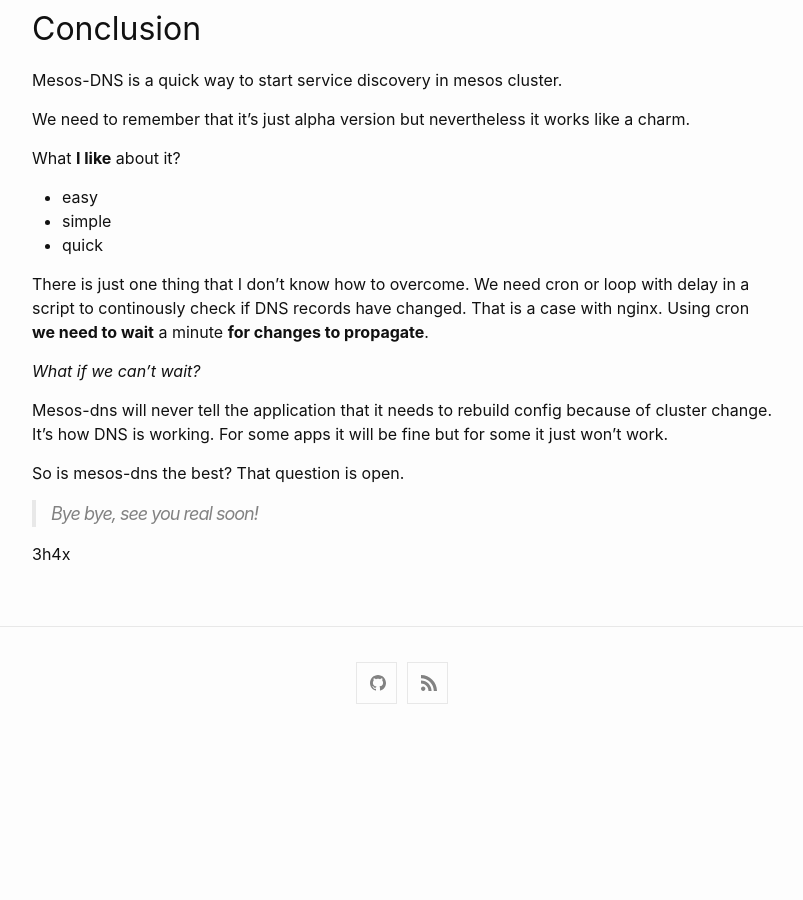
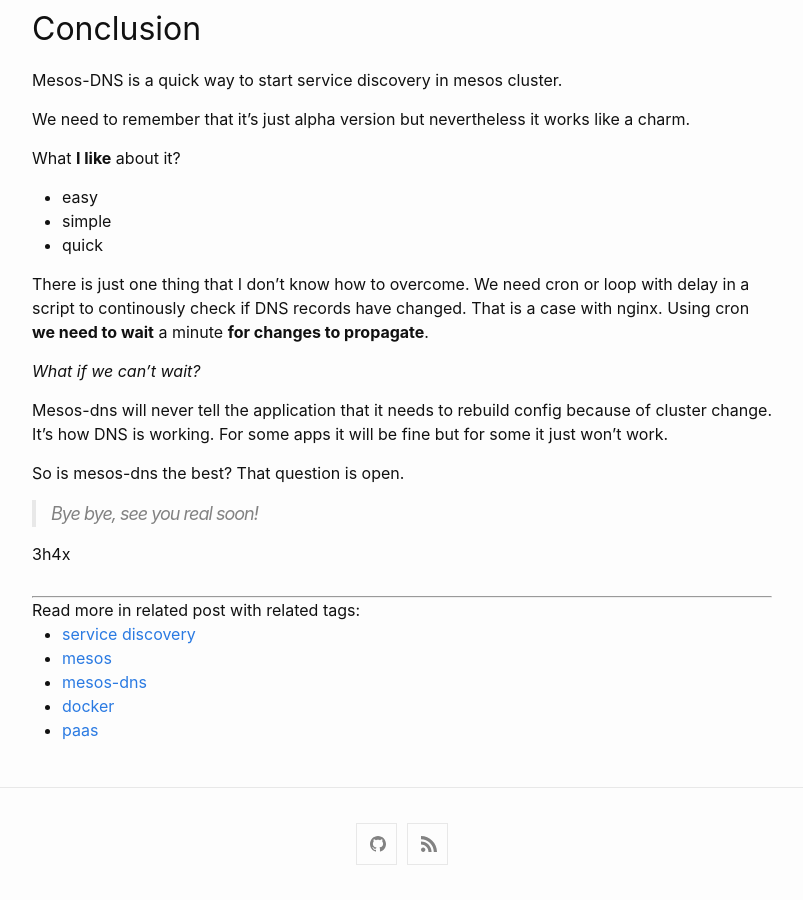
Before and after one commit to 3h4x/3h4x.github.io, a Jekyll site: the page built from _posts/2015-04-02-mesos-dns.md, in a window 1280 px wide and 900 px high, scrolled down 4035 px. Shown: the whole window, without its empty margins (238-1041 px from the left). Built offline with Jekyll 4.4.1, drawn with Linux system fonts in a browser that asks for light colours; before the commit the page ends 4774 px from its top, so only the background shows below that.

Commit message:
Added related tags at bottom of post

```diff
--- a/_includes/header.html
+++ b/_includes/header.html
@@ -4,7 +4,7 @@
     {%- assign default_paths = site.pages | map: "path" -%}
     {%- assign page_paths = site.header_pages | default: default_paths -%}
     {%- assign titles_size = site.pages | map: 'title' | join: '' | size -%}
-    <a class="site-title" rel="author" href="{{ "/" | relative_url }}">{{ site.title | escape }}</a><
+    <a class="site-title" rel="author" href="{{ "/" | relative_url }}">{{ site.title | escape }}</a>
 
     {%- if titles_size > 0 -%}
       <nav class="site-nav">
--- a/_layouts/post.html
+++ b/_layouts/post.html
@@ -30,6 +30,16 @@ layout: default
     {{ content }}
   </div>
 
+  <hr>
+
+  Read more in related post with related tags:
+  <ul>
+  {% for tag in page.tags %}
+      <li><a href="/tags/#{{ tag }}">{{ tag }}</a></li>
+  {% endfor %}
+  </ul>
+
+
   {%- if site.disqus.shortname -%}
     {%- include disqus_comments.html -%}
   {%- endif -%}
```
Also changed, not shown: tags.md (+1 -1 lines).
